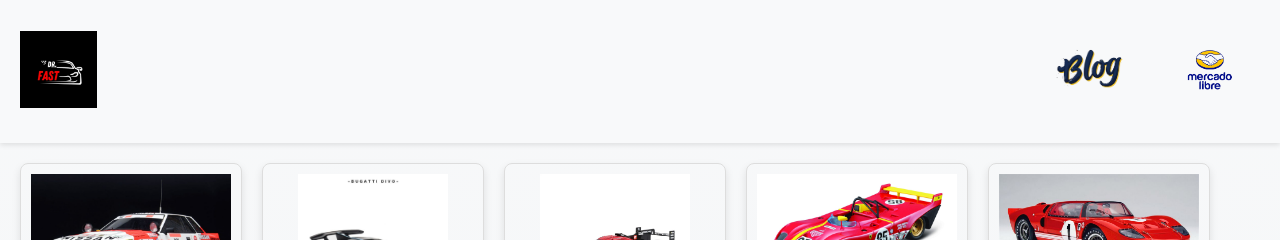
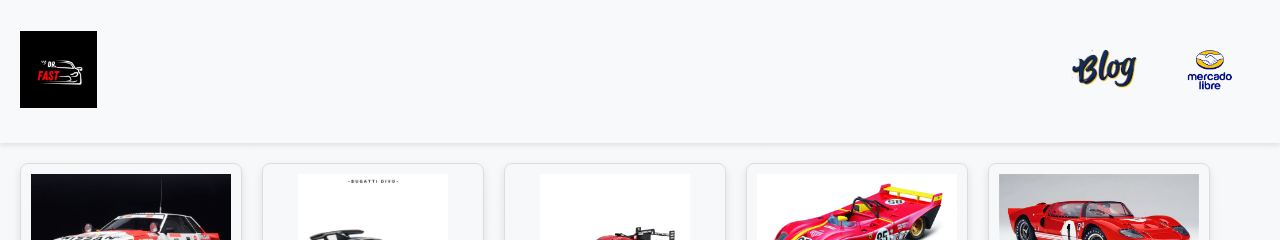
Before and after one commit to drfastfinds/drfastfinds-site, a Jekyll site: the page built from index.markdown, in a window 1280 px wide. Shown: the top 240 px of the page. Built offline with Jekyll 4.4.1, drawn with Linux system fonts in a browser that asks for light colours.

Commit message:
Update default.html

```diff
--- a/_layouts/default.html
+++ b/_layouts/default.html
@@ -110,7 +110,7 @@
         </a>
 <nav>
     <a href="{{ site.baseurl }}/blog.html">
-        <img src="{{ site.baseurl }}/assets/images/blg.png" alt="Blog" class="blog-logo" style="max-width: 100px; height: auto;"> <!-- Adjust size as needed -->
+        <img src="{{ site.baseurl }}/assets/images/blg.png" alt="Blog" class="blog-logo" style="max-width: 100px; height: auto; margin-right: -5px;"> <!-- Adjust spacing here -->
     </a>
     <a href="https://drfastfinds.mercadoshops.com.mx" target="_blank">
         <img src="{{ site.baseurl }}/assets/images/mercadologopng.png" alt="Mercado Libre" class="mercado-logo" style="max-width: 100px; height: auto;">
```
